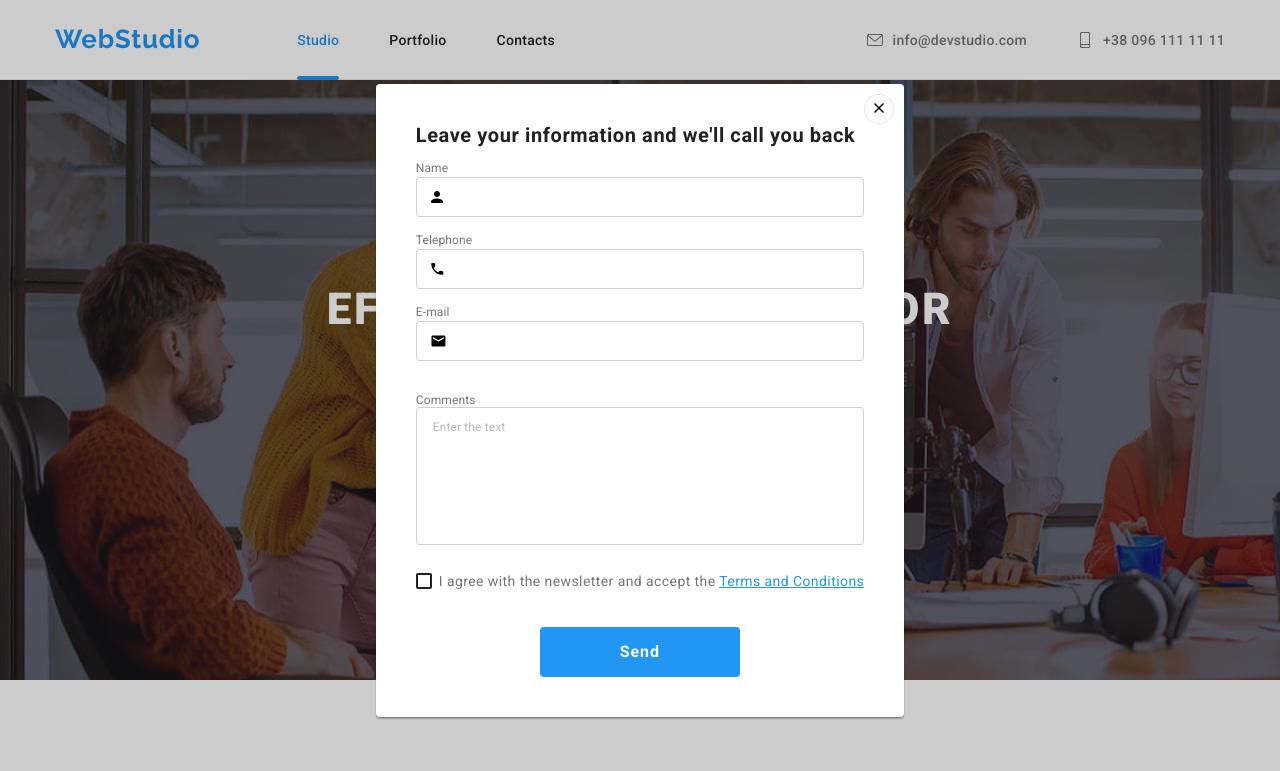
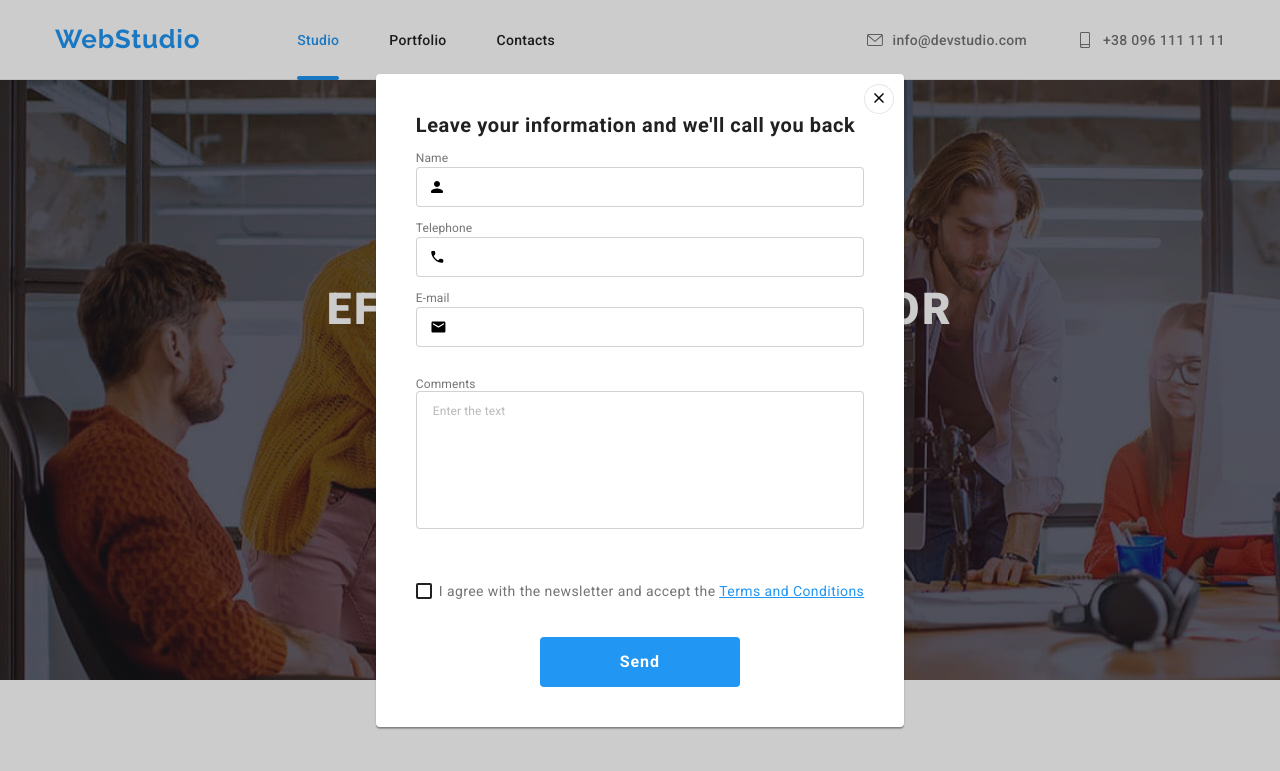
Before and after one commit to andangelina/goit-markup-hw-06, a plain HTML site: page index.html in a window 1280 px wide. Both pictures are taken after a click on the button "Request Our Service". Shown: the top 771 px of the page. Drawn offline with nearby package versions, Linux system fonts and the light colour scheme.

Commit message:
Update styles.css

```diff
--- a/css/styles.css
+++ b/css/styles.css
@@ -755,10 +755,6 @@
     flex-direction: column;
   }
 
-  .modal-icon-wrapper{
-    position:relative;
-    margin-bottom: 28px;
-  }
 
   .modal-label-text{
     position: absolute;
@@ -769,7 +765,7 @@
     display: flex;
     flex-direction: column;
     position: relative;
-    margin-bottom:4px;
+    margin-bottom:30px;
     font-weight: 400;
     font-size: 12px;
     line-height: 14px;
```
